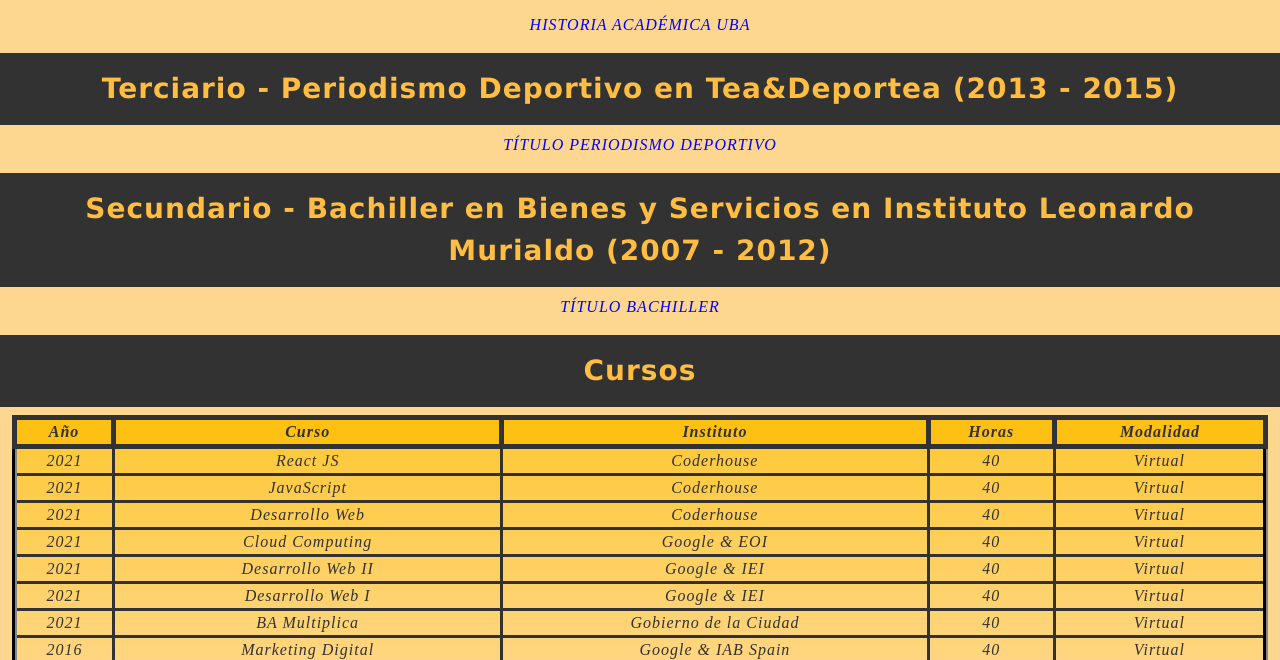
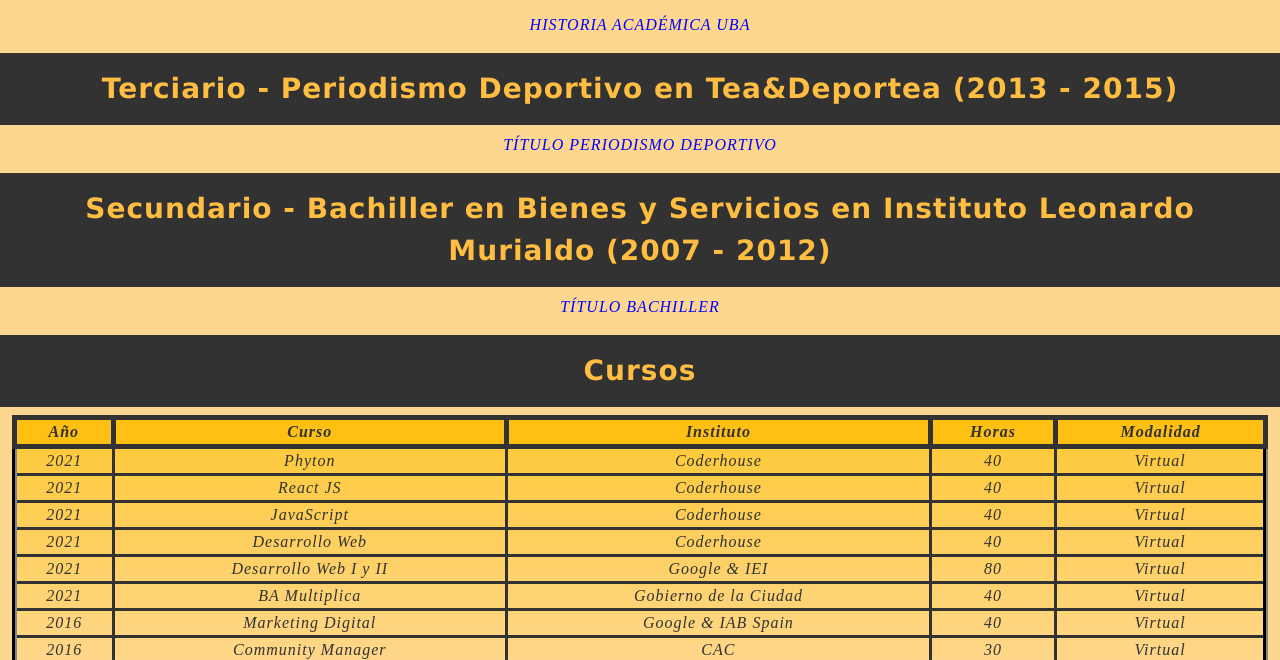
Before and after one commit to nahuelloiacono/CV-Nahuel-Loiacono, a website: page formacion.html in a window 1280 px wide. Shown: the part 877-1537 px from the top of the page. Drawn offline with nearby package versions, Linux system fonts and the light colour scheme.

Commit message:
Add files via upload

```diff
--- a/formacion.html
+++ b/formacion.html
@@ -30,6 +30,8 @@
     <link rel="stylesheet" href="css/archivo.css" />
   </head>
 
+  <!-- Body -->
+
   <body>
     <header>
       <div class="container-fluid">
@@ -44,7 +46,7 @@
 
       <nav class="navbar navbar-expand-lg navbar-light bg-light">
         <div class="container-fluid">
-          <a class="navbar-brand text-center" href="#"></a>
+          <a class="navbar-brand" href="#"></a>
           <button
             class="navbar-toggler"
             type="button"
@@ -183,6 +185,13 @@
               </tr>
               <tr>
                 <td>2021</td>
+                <td>Phyton</td>
+                <td>Coderhouse</td>
+                <td>40</td>
+                <td>Virtual</td>
+              </tr>
+              <tr>
+                <td>2021</td>
                 <td>React JS</td>
                 <td>Coderhouse</td>
                 <td>40</td>
@@ -204,23 +213,9 @@
               </tr>
               <tr>
                 <td>2021</td>
-                <td>Cloud Computing</td>
-                <td>Google & EOI</td>
-                <td>40</td>
-                <td>Virtual</td>
-              </tr>
-              <tr>
-                <td>2021</td>
-                <td>Desarrollo Web II</td>
+                <td>Desarrollo Web I y II</td>
                 <td>Google & IEI</td>
-                <td>40</td>
-                <td>Virtual</td>
-              </tr>
-              <tr>
-                <td>2021</td>
-                <td>Desarrollo Web I</td>
-                <td>Google & IEI</td>
-                <td>40</td>
+                <td>80</td>
                 <td>Virtual</td>
               </tr>
               <tr>
```
Also changed, not shown: contacto.html (+3 -1 lines), hobbies.html (+4 -2 lines), index.html (+4 -2 lines), trabajos.html (+3 -1 lines). Lines whose indentation alone changed are shown as unchanged.
